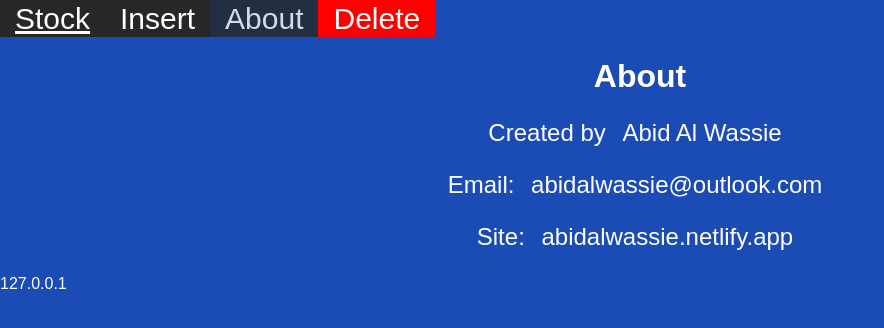
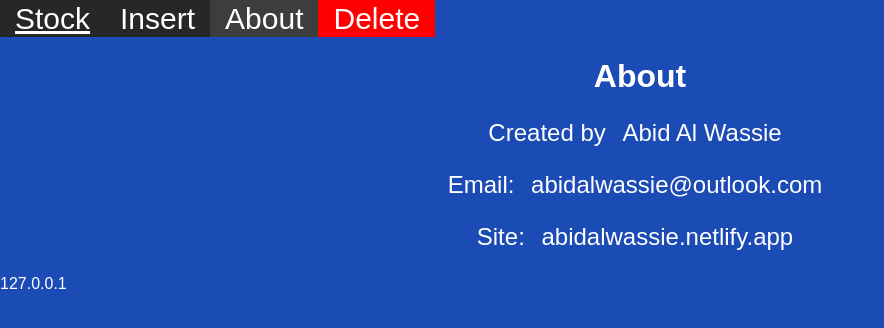
Before and after one commit to AbidAlWassie/Stock-Management-System, a PHP site: page /about.php in a window 1280 px wide. Shown: the top 328 px of the page, without its empty margins (0-884 px from the left). Run offline with PHP 8.4, Linux system fonts and the light colour scheme; data that the repository does not hold is empty.

Commit message:
updated project

```diff
--- a/about.php
+++ b/about.php
@@ -32,7 +32,7 @@ body {
 }
 
 .navbar a.active {
-  opacity: 0.80;
+  background-color: #3D3D3D;
 }
 
 .navbar a:hover {
--- a/insert.php
+++ b/insert.php
@@ -25,7 +25,7 @@
     }
 
     .navbar a.active {
-      opacity: 0.9;
+      background-color: #3D3D3D;
     }
 
 
```
